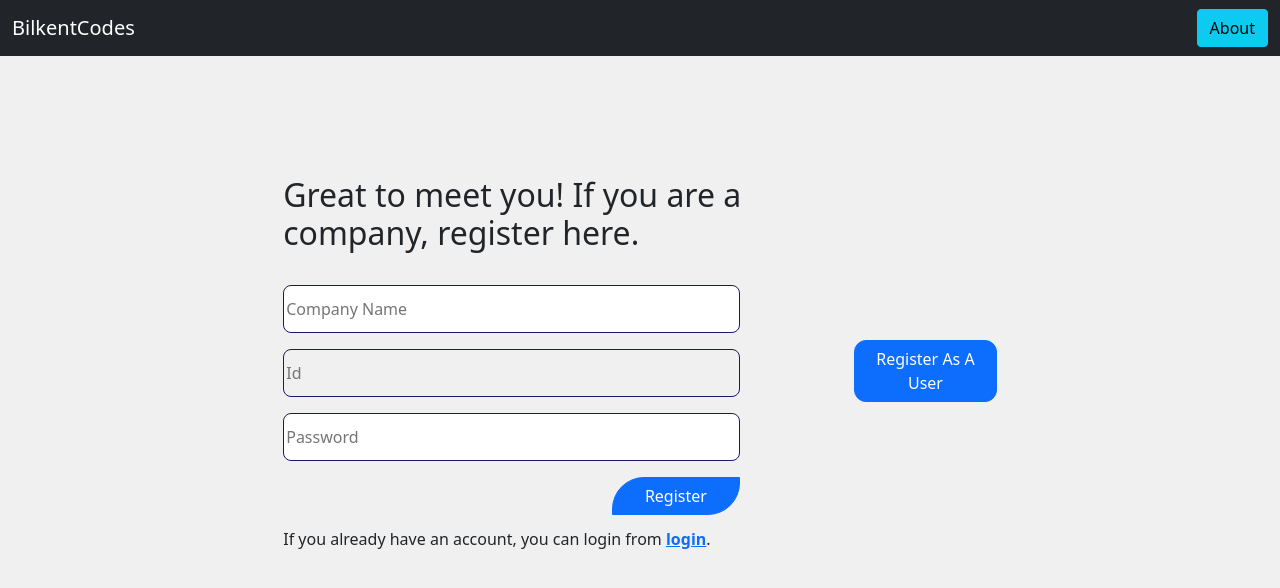
After one commit to CS353-Group15/CS353-Group15.github.io, a PHP site: page /companyRegister.php in a window 1280 px wide. The commit adds this page. Shown: the top 588 px of the page. Run offline with PHP 8.4, Linux system fonts and the light colour scheme.

Commit message:
Update 2
All register and login pages are ready. About page now has a content.

```diff
--- a/src/CSS/style.css
+++ b/src/CSS/style.css
@@ -44,7 +73,7 @@ a:hover {
   align-items: flex-start;
 }
 
-.surname {
+.data-box {
   margin-top: 16px;
   border: midnightblue 1px solid;
   border-radius: 8px;
@@ -61,21 +89,11 @@ a:hover {
   animation-fill-mode: forwards;
 }
 
-.password {
-  margin-top: 16px;
-  border: midnightblue 1px solid;
-  border-radius: 8px;
+.button-box {
   width: 80%;
-  height: 48px;
-}
-
-.password:focus {
-  border: yellow 1px solid;
-  z-index: 100;
-  animation-name: zoom;
-  animation-duration: 0.5s;
-  animation-iteration-count: 1;
-  animation-fill-mode: forwards;
+  display: flex;
+  flex-direction: row-reverse;
+  justify-content: end;
 }
 
 .login {
--- /dev/null
+++ b/src/companyRegister.php
@@ -0,0 +1,68 @@
+<?php ?>
+<!DOCTYPE html>
+<html lang="en">
+
+<head>
+  <meta charset="UTF-8">
+  <meta http-equiv="X-UA-Compatible" content="IE=edge">
+  <meta name="viewport" content="width=device-width, initial-scale=1.0">
+  <title>BilkentCodes</title>
+  <link href="https://cdn.jsdelivr.net/npm/bootstrap@5.1.3/dist/css/bootstrap.min.css" rel="stylesheet" integrity="sha384-1BmE4kWBq78iYhFldvKuhfTAU6auU8tT94WrHftjDbrCEXSU1oBoqyl2QvZ6jIW3" crossorigin="anonymous">
+  <link rel="stylesheet" href="CSS/style.css">
+
+  <script>
+    function loginHandler() {
+      var username = document.getElementById("login").elements[0].value;
+      var password = document.getElementById("login").elements[1].value;
+      console.log(username);
+      console.log(password);
+      if (username == "" && password == "")
+        alert("Please enter your company name and password");
+      else if (username == "")
+        alert("Please enter your company name");
+      else if (password == "")
+        alert("Please enter your password");
+    }
+  </script>
+</head>
+
+<body>
+  <nav class="navbar navbar-expand-lg navbar-dark bg-dark">
+    <div class="container-fluid">
+      <div class="navbar-brand">BilkentCodes</div>
+      <form action="about.php" method="POST" class="d-flex">
+        <button class="btn btn-info btn-large">About</button>
+      </form>
+    </div>
+  </nav>
+  <div class="container-fluid">
+    <div class="main-box">
+      <div class="left-box">
+        <div class="left-box-header">
+          <h2>Great to meet you! If you are a company, register here.</h2>
+        </div>
+
+        <form action="register.php" method="POST" id="login">
+          <div class="forms">
+            <input type="text" class="data-box" placeholder="Company Name">
+            <input type="text" class="data-box" value="" placeholder="Id" disabled>
+            <input type="password" class="data-box" placeholder="Password">
+            <div class="button-box">
+              <button class="btn btn-primary btn-large login" type="submit" onclick="loginHandler()">Register</button>
+            </div>
+          </div>
+        </form>
+        <div class="left-footer">
+          <p>If you already have an account, you can login from <strong><a href="companyLogin.php">login</a></strong>.</p>
+        </div>
+      </div>
+      <div class="right-box">
+        <form action="userRegister.php">
+          <button class="btn btn-primary btn-large change-company">Register As A User</button>
+        </form>
+      </div>
+    </div>
+  </div>
+</body>
+
+</html>
--- /dev/null
+++ b/src/register.php
@@ -0,0 +1,2 @@
+<?php
+echo "Registered!";
```
Also changed, not shown: other parts of src/CSS/style.css (+53 -3 lines), src/about.php (+28 -0 lines), src/companyLogin.php (added, +67 -0 lines), src/userLogin.php (added, +67 -0 lines), src/userRegister.php (renamed from src/index.php, +17 -16 lines).
